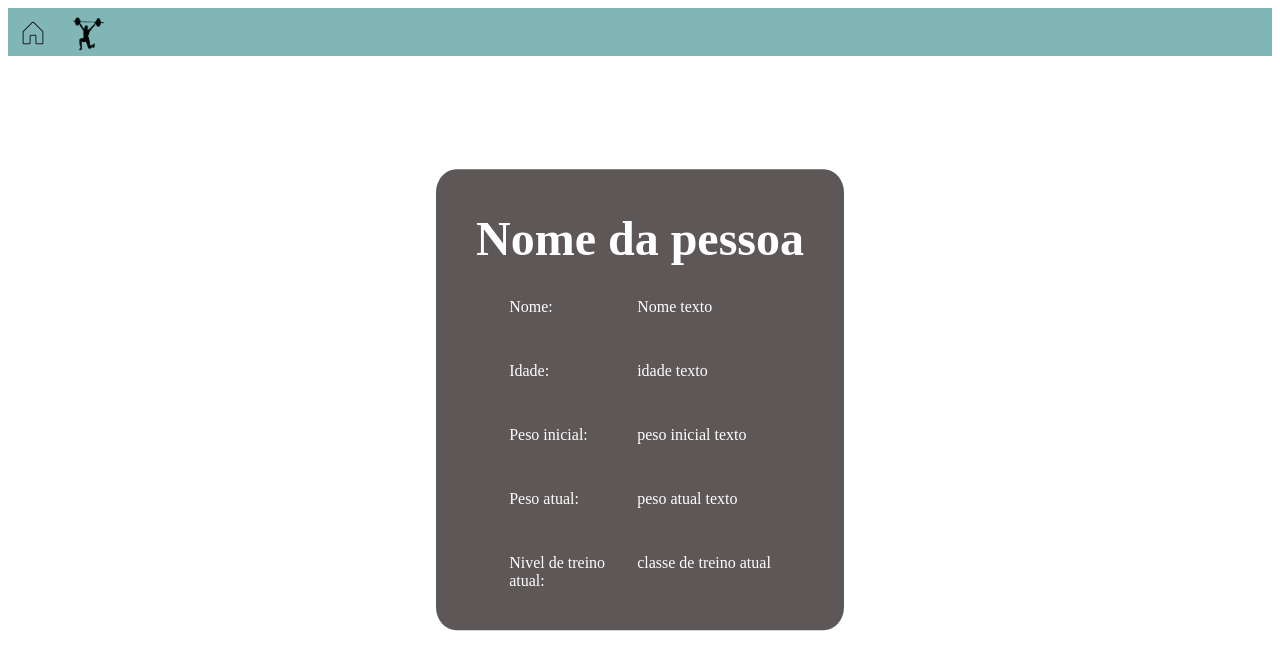
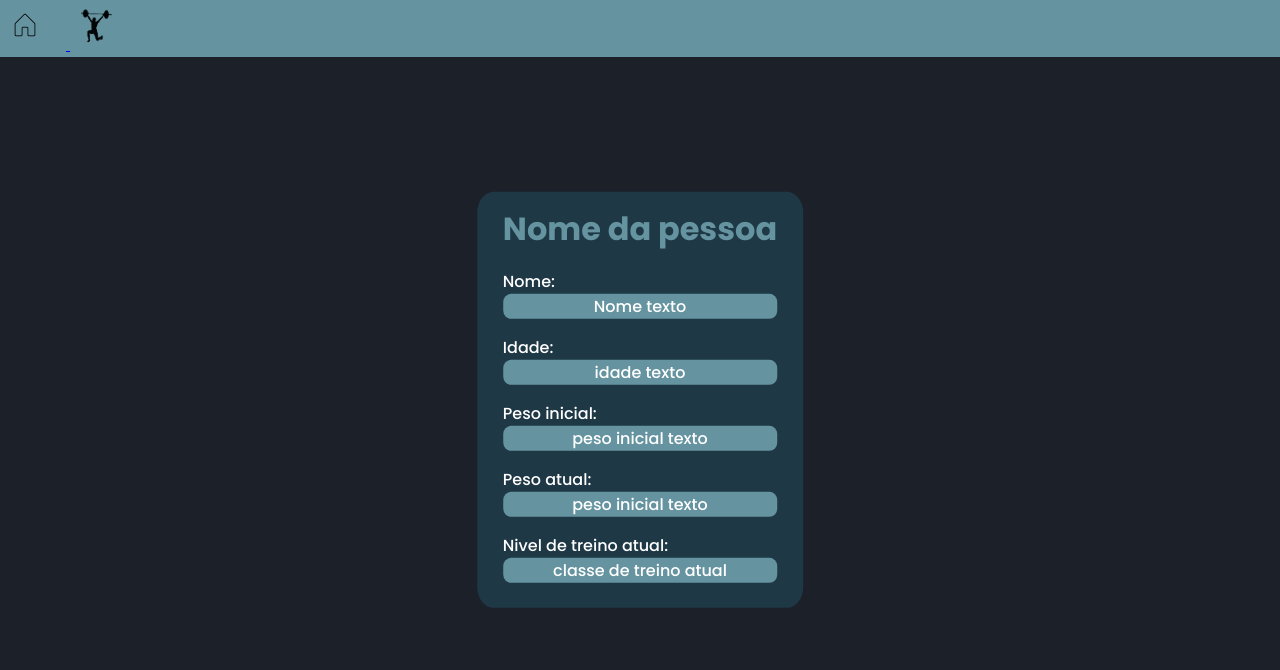
Before and after one commit to SandrorMadona/trabalho_facul, a plain HTML site: page templates/index.html in a window 1280 px wide. Drawn offline with Linux system fonts and the light colour scheme.

Commit message:
atualização css

```diff
--- a/templates/index.html
+++ b/templates/index.html
@@ -5,96 +5,43 @@
     <meta charset="UTF-8">
     <meta name="viewport" content="width=device-width, initial-scale=1.0">
     <title>Plano de Treino</title>
-    <style>
-        .container {
-            display: grid;
-            gap: 5px;
-            grid-template-rows: 3rem auto;
-        }
+    <link rel="stylesheet" href="style.css">
 
-        .cabecalho {
-            background-color: rgb(128, 182, 182);
-
-        }
-
-        .img_button {
-            border: none;
-            background: none;
-            padding: 0;
-            cursor: pointer;
-
-        }
-
-        .images {
-            border: 2px;
-            width: 50px;
-            height: 50px;
-
-        }
-
-        .image-button:hover .images {
-            opacity: 0.8;
-            transform: scale(1.05);
-            transition: 0.3s;
-        }
-
-        h1 {
-            display: flex;
-            justify-content: center;
-            font-size: 3rem;
-            color: white;
-        }
-
-        .dados_pessoais {
-            display: grid;
-            justify-content: center;
-            grid-template-rows: repeat(4, 2rem);
-            grid-template-columns: 6rem auto;
-            gap: 2rem;
-            color: white;
-        }
-
-        .dados_titulo {
-            font-size: 1rem;
-        }
-
-        .meio_da_tela {
-            background-color: rgb(93, 87, 87);
-            position: absolute;
-            top: 50%;
-            left: 50%;
-            transform: translate(-50%, -50%);
-            padding: 10px 40px 40px 40px;
-            border-radius: 5%;
-        }
-    </style>
 </head>
 
 <body>
     <div class="container">
         <div class="cabecalho">
-            <button class="img_button">
+            <a rel="index.html" href="index.html">
                 <img class="images" src="../images/house_button.png" alt="Home_button">
-            </button>
-            <button class="img_button">
-                <img class="images" src="../images/treino_button.png" alt="Treino_button">
-            </button>
+            </a>
+            <a rel="treino.html" href="treino.html">
+                <img class="images" src="../images/treino_button.png" alt="Home_button">
+            </a>
         </div>
-        <div class="meio_da_tela">
+        <main>
             <h1>Nome da pessoa</h1>
-            <div class="dados_pessoais">
-                <div class="dados_titulo">Nome:</div>
-                <div>Nome texto</div>
-                <div class="dados_titulo">Idade:</div>
-                <div>idade texto</div>
-                <div class="dados_titulo">Peso inicial:</div>
-                <div>peso inicial texto</div>
-                <div class="dados_titulo">Peso atual:</div>
-                <div>peso atual texto</div>
-                <div class="dados_titulo">Nivel de treino atual:</div>
-                <div>classe de treino atual</div>
-            </div>
-        </div>
+            <label for="dados_titulo">
+                <span>Nome:</span>
+                <span class="mutavel">Nome texto</span>
+            </label>
+            <label for="dados_titulo">
+                <span>Idade:</span>
+                <span class="mutavel">idade texto</span>
+            </label>
+            <label for="dados_titulo">
+                <span>Peso inicial:</span>
+                <span class="mutavel">peso inicial texto</span>
+            </label>
+            <label for="dados_titulo">
+                <span>Peso atual:</span>
+                <span class="mutavel">peso inicial texto</span>
+            </label>
+            <label for="dados_titulo">
+                <span>Nivel de treino atual:</span>
+                <span class="mutavel">classe de treino atual</span>
+            </label>
+        </main>
 
     </div>
 
--- /dev/null
+++ b/templates/style.css
@@ -0,0 +1,107 @@
+@import url('https://fonts.googleapis.com/css2?family=Inter:ital,opsz,wght@0,14..32,300;1,14..32,300&family=Libre+Baskerville&family=Poppins:ital,wght@0,100;0,200;0,300;0,400;0,500;0,600;0,700;0,800;0,900;1,100;1,200;1,300;1,400;1,500;1,600;1,700;1,800;1,900&display=swap');
+
+* {
+    margin: 0;
+    padding: 0;
+    border: 0;
+    box-sizing: border-box;
+    font-family: Poppins;
+}
+
+body {
+    background-color: #1B2029;
+    color: white;
+    font-weight: 500;
+}
+
+
+
+main h1 {
+    color: rgb(101, 148, 160);
+}
+
+main {
+    display: flex;
+    flex-direction: column;
+    gap: 1rem;
+    background-color: rgb(31, 56, 70);
+    position: absolute;
+    top: 50%;
+    left: 50%;
+    transform: translate(-50%, -50%);
+    padding: 1vw 2vw 2vw 2vw;
+    border-radius: 5%;
+
+}
+
+main form {
+    display: flex;
+    flex-direction: column;
+    gap: 1rem;
+}
+
+main form label {
+    display: flex;
+    flex-direction: column;
+}
+
+main form input {
+    background-color: rgb(101, 148, 160);
+    width: 10rem;
+    height: 1.5rem;
+    padding: 0 0.5rem;
+    margin-top: 0.5rem;
+    outline: none;
+    color: rgb(255, 255, 255);
+    border: 1px solid #040B18;
+    border-radius: 8px;
+}
+
+main form input[type="submit"] {
+    cursor: pointer;
+    width: 80%;
+    align-self: center;
+    border: none;
+    border-radius: 32px;
+    transition: all .3s ease-in-out;
+
+}
+
+main form input[type="submit"]:hover {
+    background: rgb(172, 194, 209);
+}
+
+
+/* parte do index */
+.cabecalho {
+    background-color: rgb(101, 148, 160);
+
+}
+
+.images {
+    border: 10px;
+    width: 50px;
+    height: 50px;
+    margin-right: 1rem;
+
+}
+
+.mutavel {
+    display: flex;
+    background-color: rgb(101, 148, 160);
+    border-radius: 8px;
+    justify-content: center;
+}
+
+.images_texto {
+    width: 30px;
+    height: 30px;
+    margin-right: 2rem;
+}
+
+.caixa_maior {
+    width: 90%;
+    max-width: 500px;
+    margin: 0 auto;
+    padding: 30px;
+}
```
Also changed, not shown: templates/login.html (+18 -23 lines), templates/treino.html (+22 -70 lines).
